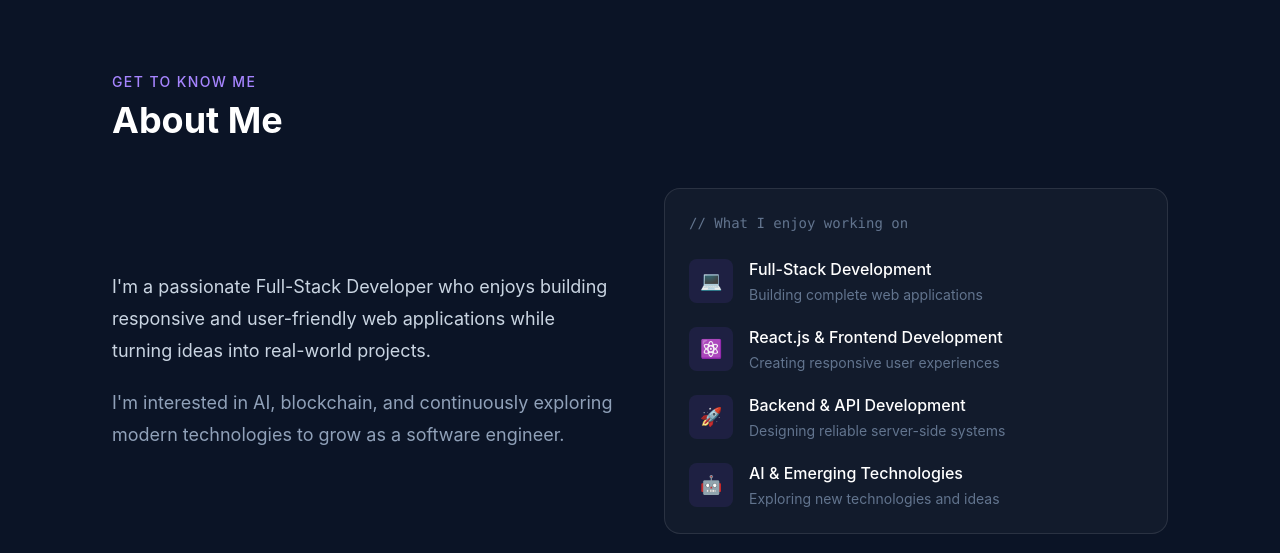
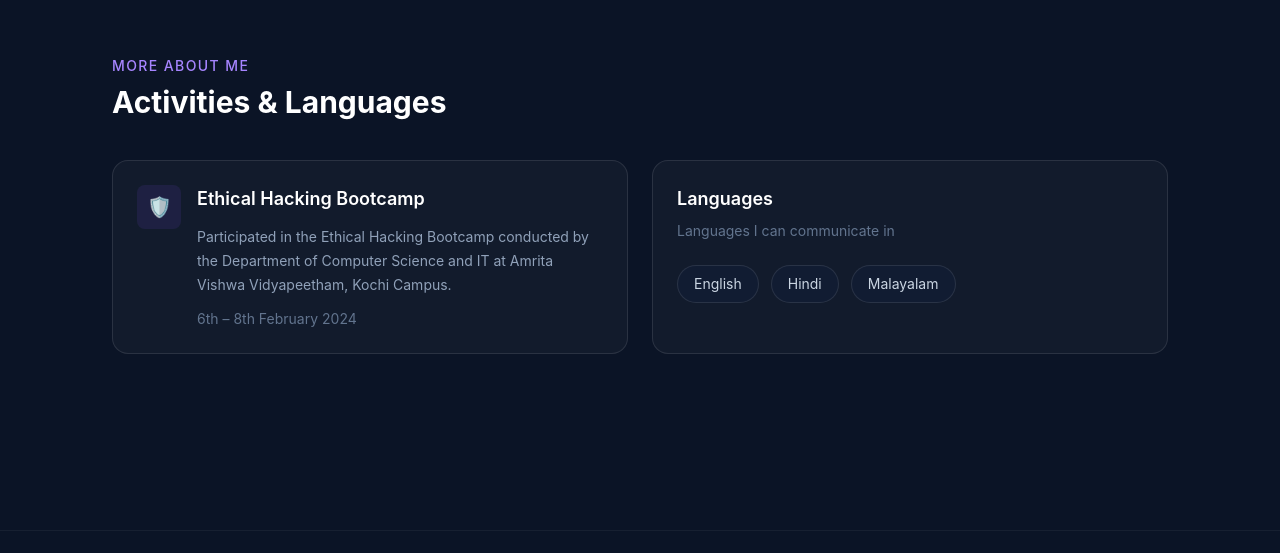
Before and after one commit to RashiShekhar/My-Portfolio, a React (Vite) app: page / in a window 1280 px wide. Shown: the part 5687-6240 px from the top of the page. Built offline with nearby package versions, Linux system fonts and the light colour scheme.

Commit message:
Complete Additional Details section

```diff
--- a/src/App.jsx
+++ b/src/App.jsx
@@ -7,6 +7,7 @@ import Skills from './components/Skills';
 import Experience from './components/Experience';
 import About from './components/About';
 import Education from './components/Education';
+import AdditionalDetails from './components/Additional Details';
 
 export default function App() {
   return (
@@ -44,6 +45,12 @@ export default function App() {
     </div>
   </section>
 
+   <section id="additional" className="border-t border-white/5 py-24">
+    <div className="mx-auto max-w-6xl px-6">
+      <AdditionalDetails />
+    </div>
+  </section>
+
   <section id="about" className="border-t border-white/5 py-24">
     <div className="mx-auto max-w-6xl px-6">
       <About />
--- /dev/null
+++ b/src/components/Additional Details.jsx
@@ -0,0 +1,69 @@
+function AdditionalDetails() {
+  return (
+    <section id="additional">
+      <div className="mx-auto max-w-6xl px-6 py-20">
+
+        <p className="mb-2 text-sm font-medium uppercase tracking-widest text-violet-400">
+          More About Me
+        </p>
+
+        <h2 className="text-3xl font-bold text-white">
+          Activities & Languages
+        </h2>
+
+        <div className="mt-10 grid gap-6 md:grid-cols-2">
+
+          {/* Bootcamp */}
+          <div className="rounded-2xl border border-white/10 bg-white/[0.03] p-6">
+            <div className="flex items-start gap-4">
+              <div className="flex h-11 w-11 shrink-0 items-center justify-center rounded-lg bg-violet-500/10 text-xl">
+                🛡️
+              </div>
+
+              <div>
+                <h3 className="text-lg font-semibold text-white">
+                  Ethical Hacking Bootcamp
+                </h3>
+
+                <p className="mt-3 text-sm leading-6 text-slate-400">
+                  Participated in the Ethical Hacking Bootcamp conducted by
+                  the Department of Computer Science and IT at Amrita Vishwa
+                  Vidyapeetham, Kochi Campus.
+                </p>
+
+                <p className="mt-3 text-sm text-slate-500">
+                  6th – 8th February 2024
+                </p>
+              </div>
+            </div>
+          </div>
+
+          {/* Languages */}
+          <div className="rounded-2xl border border-white/10 bg-white/[0.03] p-6">
+            <h3 className="text-lg font-semibold text-white">
+              Languages
+            </h3>
+
+            <p className="mt-2 text-sm text-slate-500">
+              Languages I can communicate in
+            </p>
+
+            <div className="mt-6 flex flex-wrap gap-3">
+              {["English", "Hindi", "Malayalam"].map((language) => (
+                <span
+                  key={language}
+                  className="rounded-full border border-white/10 bg-[#111C32] px-4 py-2 text-sm text-slate-300"
+                >
+                  {language}
+                </span>
+              ))}
+            </div>
+          </div>
+
+        </div>
+      </div>
+    </section>
+  );
+}
+
+export default AdditionalDetails;
```
